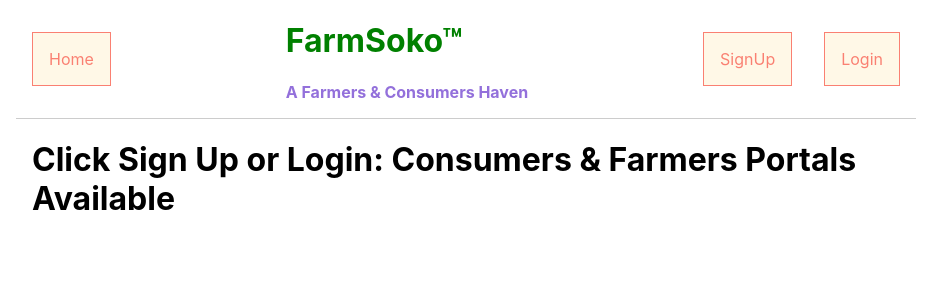
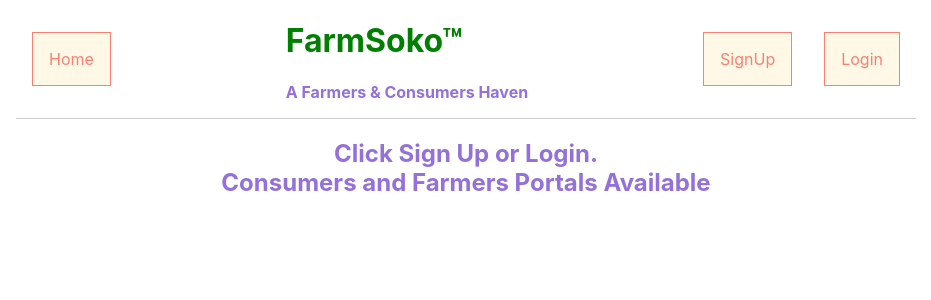
Before and after one commit to Mutuma-Gitonga/farm-soko-frontend, a React (Create React App) app: page / in a window 1280 px wide. Shown: the top 300 px of the page, without its empty margins (174-1105 px from the left). Built offline with nearby package versions, Linux system fonts and the light colour scheme.

Commit message:
style: minor change to logged out message

```diff
--- a/src/components/Home.js
+++ b/src/components/Home.js
@@ -8,7 +8,7 @@ function Home(props) {
       <h1>Welcome, consumer!</h1>
     );
   } else {
-    return <h1>Click Sign Up or Login: Consumers & Farmers Portals Available</h1>;
+    return <h2 style={{textAlign:"center", color: "mediumpurple"}}>Click Sign Up or Login. <br/>Consumers and Farmers Portals Available</h2>;
   }
 }
 
```
